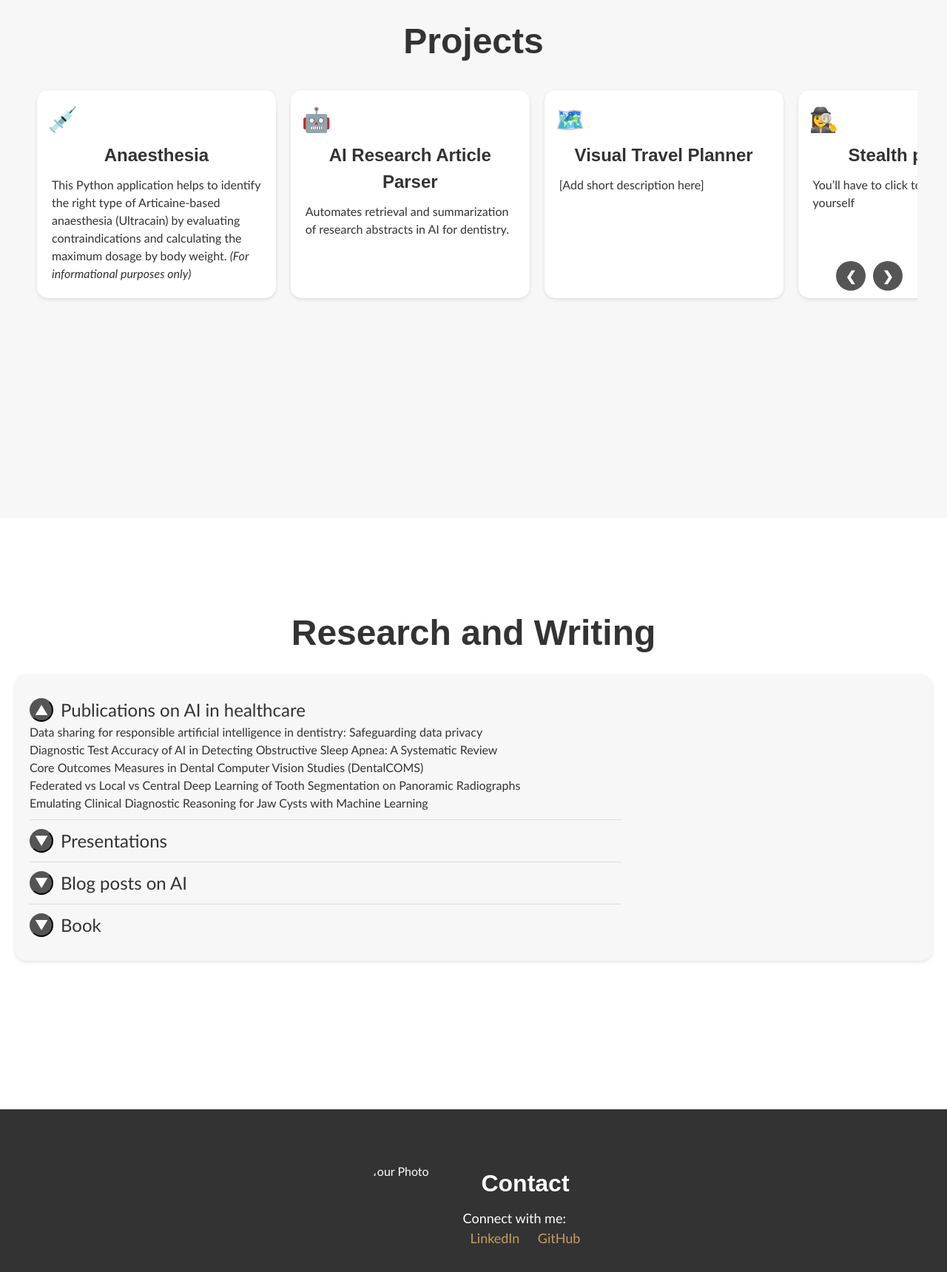
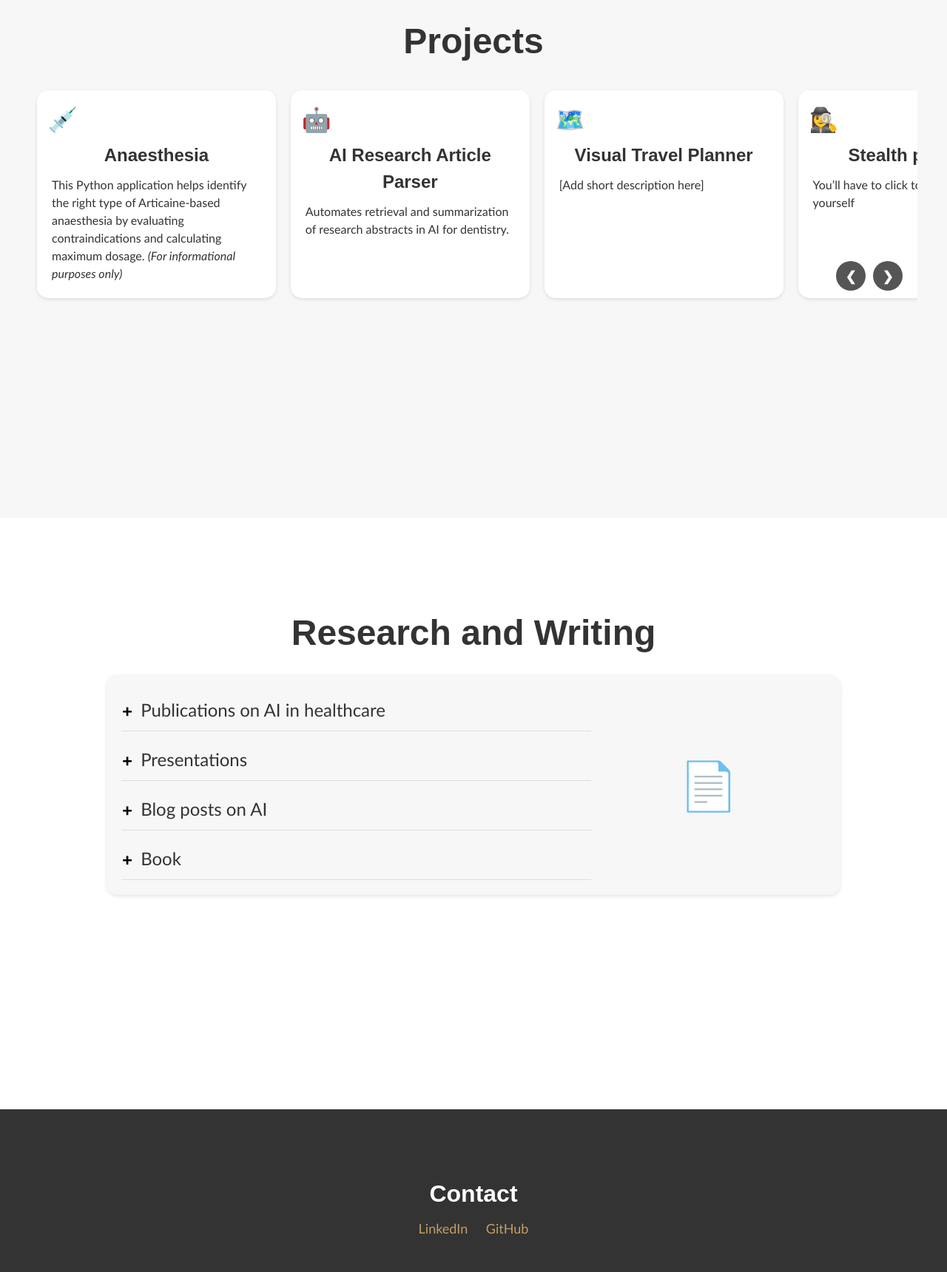
Before and after one commit to grey-neutral/my-portfolio, a plain HTML site: page index.html in a window 1280 px wide. Shown: the part 900-2620 px from the top of the page at 74% size. Drawn offline with Linux system fonts and the light colour scheme; a web font is replaced by a local one.

Commit message:
Update index.html

```diff
--- a/index.html
+++ b/index.html
@@ -3,18 +3,17 @@
   <head>
     <meta charset="UTF-8" />
     <meta name="viewport" content="width=device-width, initial-scale=1.0" />
-    <title>Janet's Portfolio</title>
+    <title>JANET – Portfolio & Research</title>
     <!--
-      IMPORTANT FONT NOTES:
-      • “Bosch Display” is used for all headings.
-      • “SF Pro Text” is used for button text.
-      • “Trebuchet MS” (or a similar minimalist font) is used for subheadings and body text.
-      Ensure that you load or host these fonts as needed.
+      FONT NOTES:
+      • Headings use “Bosch Display”
+      • Button text uses “SF Pro Text”
+      • Subheadings & body text use a minimalist font (Trebuchet MS is used here as a stand‑in)
+      Ensure these fonts are loaded/hosted as needed.
     -->
-    <!-- Example: Load Trebuchet (Google Fonts does not have Bosch Display or SF Pro Text) -->
     <link rel="stylesheet" href="https://fonts.googleapis.com/css2?family=Trebuchet+MS&display=swap" />
     <style>
-      /* =================== Base =================== */
+      /* =============== Base Styles =============== */
       * {
         box-sizing: border-box;
         margin: 0;
@@ -39,26 +38,26 @@
         transition: border-bottom 0.3s;
       }
       a:hover {
-        border-bottom: 1px solid #C49E63; /* deep golden yellow-beige */
+        border-bottom: 1px solid #C49E63; /* deep golden yellow-beige accent */
       }
-      /* =================== Typography =================== */
-      /* Headings: Bosch Display (assumed available) */
+      /* =============== Typography =============== */
+      /* Headings – Bosch Display (assumed available) */
       h1, h2, h3, h4, h5, h6 {
         font-family: 'Bosch Display', sans-serif;
         text-align: center;
         margin-bottom: 20px;
       }
       .section-heading {
-        font-size: 48px; /* same as project titles */
+        font-size: 48px; /* same size as project tile titles */
         font-weight: bold;
         margin: 40px 0 20px;
       }
-      /* Subheadings: 32px, using Trebuchet MS as a stand-in for SF Pro Text */
+      /* Subheadings: 32px */
       .subheading {
         font-size: 32px;
         font-family: 'Trebuchet MS', sans-serif;
       }
-      /* Button Text: SF Pro Text in 18px (semi-bold) */
+      /* Button text: SF Pro Text in 18px (semi-bold) */
       button,
       .btn {
         font-family: 'SF Pro Text', sans-serif;
@@ -66,12 +65,12 @@
         font-weight: 600;
       }
 
-      /* =================== Layout & Sections =================== */
+      /* =============== Layout & Sections =============== */
       header {
         position: fixed;
         top: 0;
         width: 100%;
-        background: rgba(255, 255, 255, 0.8);
+        background: rgba(255, 255, 255, 0.95);
         z-index: 1000;
         box-shadow: 0 2px 4px rgba(0,0,0,0.1);
         padding: 10px 0;
@@ -84,10 +83,10 @@
         justify-content: space-between;
         align-items: center;
       }
-      /* Header left: name in all capitals */
+      /* Header: Name in all capitals on the left */
       .logo {
-        font-size: 20px;
-        font-weight: semi-bold;
+        font-size: 24px;
+        font-weight: bold;
         letter-spacing: 2px;
       }
       .nav-links {
@@ -98,17 +97,17 @@
         margin: 0 15px;
       }
 
-      /* Each section (except contact) fills the full viewport height */
+      /* Each section (except Contact) fills full viewport height */
       .section {
         min-height: 100vh;
         padding: 80px 20px 40px; /* top padding to account for fixed header */
         position: relative;
         opacity: 0;
       }
-      /* Alternate backgrounds: white and light grey */
+      /* Alternate backgrounds */
       .intro, .writing { background-color: #fff; }
       .portfolio { background-color: #f7f7f7; }
-      /* Contact section: one-third of viewport height */
+      /* Contact section: Only about one‑third of viewport height */
       .contact {
         min-height: 33vh;
         background-color: #333;
@@ -120,7 +119,7 @@
         opacity: 0;
       }
 
-      /* =================== Animations =================== */
+      /* =============== Animations =============== */
       @keyframes slideFromTop {
         from { transform: translateY(-50px); opacity: 0; }
         to { transform: translateY(0); opacity: 1; }
@@ -137,14 +136,17 @@
         from { transform: translateX(-50px); opacity: 0; }
         to { transform: translateX(0); opacity: 1; }
       }
-      /* Utility classes for animations */
+      /* Utility animation classes */
       .animate-slide-top { animation: slideFromTop 1.5s forwards; }
       .animate-slide-bottom { animation: slideFromBottom 1.5s forwards; }
       .animate-fade { animation: fadeIn 1.5s forwards; }
       .animate-pan-left { animation: panInLeft 1s forwards; }
 
-      /* =================== Intro Section =================== */
-      .intro .hero-content {
+      /* =============== Intro Section =============== */
+      .intro {
+        display: flex;
+        align-items: center;
+        justify-content: center;
         text-align: center;
       }
       .main-heading {
@@ -154,9 +156,10 @@
       }
       .tagline {
         font-size: 24px;
+        margin-bottom: 40px;
       }
 
-      /* =================== Portfolio Carousel =================== */
+      /* =============== Projects Section (Carousel) =============== */
       .carousel-container {
         position: relative;
         overflow: hidden;
@@ -174,17 +177,11 @@
         box-shadow: 0 2px 5px rgba(0,0,0,0.1);
         margin: 10px;
         padding: 20px;
-        flex: 0 0 calc((100% / 3.5) - 20px); /* 3.5 tiles visible */
+        flex: 0 0 calc((100% / 3.5) - 20px); /* ~3.5 tiles visible */
         cursor: pointer;
         overflow: hidden;
+        transition: transform 0.3s;
         opacity: 0;
-        flex-shrink: 0;
-        transition: transform 0.3s;
-        text-align: left;
-        color: inherit;
-      }
-      .tile.animate-pan-left {
-        /* Each tile will have its own animation delay applied via JS */
       }
       .tile:hover {
         transform: scale(1.05);
@@ -196,14 +193,14 @@
         left: 15px;
       }
       .tile-title {
-        font-size: 24px; /* same as collapsible headers */
-        margin-top: 50px; /* leave space for emoji */
+        font-size: 24px; /* same as writing section headers */
+        margin-top: 50px; /* space for emoji */
         margin-bottom: 10px;
       }
       .tile-description {
         font-size: 16px;
       }
-      /* Carousel Navigation (dark grey round buttons) */
+      /* Carousel Navigation Buttons */
       .carousel-nav {
         position: absolute;
         bottom: 20px;
@@ -225,12 +222,13 @@
         background-color: #777;
       }
 
-      /* =================== Writing Section (Collapsible) =================== */
+      /* =============== Writing Section (Collapsible Tile) =============== */
       .writing-tile {
         background-color: #f7f7f7;
         border-radius: 15px;
         box-shadow: 0 2px 5px rgba(0,0,0,0.1);
         padding: 20px;
+        margin: 0 10%; /* increase white space on left/right */
         display: flex;
         align-items: stretch;
         opacity: 0;
@@ -244,27 +242,22 @@
         cursor: pointer;
         transition: background 0.3s;
       }
-      .collapsible-section:last-child {
-        border-bottom: none;
+      /* Fine line separation that doesn’t span full width */
+      .collapsible-section:not(:last-child) {
+        margin-bottom: 10px;
       }
       .collapsible-header {
         display: flex;
         align-items: center;
         font-size: 24px; /* same as project titles */
       }
-      /* Arrow button styled as a circle with an arrow */
+      /* Arrow button: now plain text plus/minus, no half‑circle styling */
       .arrow-btn {
-        display: inline-flex;
-        align-items: center;
-        justify-content: center;
-        width: 32px;
-        height: 32px;
-        border-radius: 50%;
-        background-color: #555;
-        color: #fff;
+        background: none;
+        border: none;
+        font-size: 24px;
         margin-right: 10px;
-        flex-shrink: 0;
-        transition: transform 0.3s;
+        cursor: pointer;
       }
       .collapsible-content {
         max-height: 0;
@@ -274,33 +267,21 @@
       .collapsible-section.open .collapsible-content {
         max-height: 300px; /* adjust as needed */
       }
+
+      /* Right-side emoji for writing section */
       .writing-emoji {
-
         flex: 1;
-
-        display: flex;
-
-        justify-content: center;
-
-        align-items: center;
-
-        font-size: 64px;
-
-      }
-
-      /* =================== Contact Section =================== */
-      .contact-inner {
         display: flex;
         align-items: center;
         justify-content: center;
-        gap: 20px;
+        font-size: 64px;
         opacity: 0;
       }
-      .contact-img {
-        width: 120px;
-        height: 120px;
-        border-radius: 50%;
-        object-fit: cover;
+
+      /* =============== Contact Section =============== */
+      .contact-inner {
+        text-align: center;
+        opacity: 0;
       }
       .contact-links {
         font-size: 18px;
@@ -310,12 +291,15 @@
         color: #C49E63;
       }
 
-      /* =================== Fade-In on Scroll =================== */
-      .visible { opacity: 1; transition: opacity 1s ease-in; }
+      /* =============== Fade‑in on Scroll =============== */
+      .visible {
+        opacity: 1;
+        transition: opacity 1s ease-in;
+      }
     </style>
   </head>
   <body>
-    <!-- ===== Header / Navigation ===== -->
+    <!-- ========= Header / Navigation ========= -->
     <header class="animate-slide-top">
       <nav>
         <div class="logo">JANET</div>
@@ -328,7 +312,7 @@
       </nav>
     </header>
 
-    <!-- ===== Intro Section ===== -->
+    <!-- ========= Intro Section ========= -->
     <section id="intro" class="section intro">
       <div class="hero-content animate-slide-bottom">
         <h1 class="main-heading">Hi, I'm Janet</h1>
@@ -336,22 +320,21 @@
       </div>
     </section>
 
-    <!-- ===== Projects Section (Carousel) ===== -->
+    <!-- ========= Projects Section (Carousel) ========= -->
     <section id="portfolio" class="section portfolio">
       <h2 class="section-heading visible">Projects</h2>
       <div class="carousel-container">
         <div class="carousel-track">
-          <!-- Project Tile 1: Anaesthesia -->
+          <!-- Tile 1: Anaesthesia -->
           <a href="https://anaesthesia.streamlit.app/" target="_blank" class="tile">
             <span class="tile-emoji">💉</span>
             <h3 class="tile-title">Anaesthesia</h3>
             <p class="tile-description">
-              This Python application helps to identify the right type of Articaine‑based anaesthesia (Ultracain)
-              by evaluating contraindications and calculating the maximum dosage by body weight.
+              This Python application helps identify the right type of Articaine‑based anaesthesia by evaluating contraindications and calculating maximum dosage.
               <em>(For informational purposes only)</em>
             </p>
           </a>
-          <!-- Project Tile 2: AI Research Article Parser -->
+          <!-- Tile 2: AI Research Article Parser -->
           <a href="https://dentalaidigest.streamlit.app/" target="_blank" class="tile">
             <span class="tile-emoji">🤖</span>
             <h3 class="tile-title">AI Research Article Parser</h3>
@@ -359,19 +342,19 @@
               Automates retrieval and summarization of research abstracts in AI for dentistry.
             </p>
           </a>
-          <!-- Project Tile 3: Visual Travel Planner -->
+          <!-- Tile 3: Visual Travel Planner -->
           <a href="https://todoo.streamlit.app/" target="_blank" class="tile">
             <span class="tile-emoji">🗺️</span>
             <h3 class="tile-title">Visual Travel Planner</h3>
             <p class="tile-description">[Add short description here]</p>
           </a>
-          <!-- Project Tile 4: Stealth project 1 -->
+          <!-- Tile 4: Stealth project 1 -->
           <a href="https://todoo.streamlit.app/" target="_blank" class="tile">
             <span class="tile-emoji">🕵️‍♀️</span>
             <h3 class="tile-title">Stealth project 1</h3>
             <p class="tile-description">You’ll have to click to experience this for yourself</p>
           </a>
-          <!-- Project Tile 5: Stealth project 2 -->
+          <!-- Tile 5: Stealth project 2 -->
           <a href="https://todoo.streamlit.app/" target="_blank" class="tile">
             <span class="tile-emoji">🕵️‍♂️</span>
             <h3 class="tile-title">Stealth project 2</h3>
@@ -386,18 +369,18 @@
       </div>
     </section>
 
-    <!-- ===== Writing Section (Collapsible) ===== -->
+    <!-- ========= Writing Section (Collapsible Tile) ========= -->
     <section id="writing" class="section writing">
       <h2 class="section-heading visible">Research and Writing</h2>
       <div class="writing-tile">
         <div class="collapsible-container">
-          <!-- Collapsible Section 1: Publications (OPEN by default) -->
-          <div class="collapsible-section open" data-index="0">
+          <!-- Collapsible Section: Publications on AI in healthcare -->
+          <div class="collapsible-section" data-index="0">
             <div class="collapsible-header">
-              <button class="arrow-btn">▲</button>
+              <button class="arrow-btn">+</button>
               <span class="header-text">Publications on AI in healthcare</span>
             </div>
-            <div class="collapsible-content" style="max-height: 300px;">
+            <div class="collapsible-content">
               <ul>
                 <li><a href="https://www.research.com/in/t" target="_blank">Data sharing for responsible artificial intelligence in dentistry: Safeguarding data privacy</a></li>
                 <li><a href="https://www.research.com/in/t" target="_blank">Diagnostic Test Accuracy of AI in Detecting Obstructive Sleep Apnea: A Systematic Review</a></li>
@@ -407,10 +390,10 @@
               </ul>
             </div>
           </div>
-          <!-- Collapsible Section 2: Presentations -->
+          <!-- Collapsible Section: Presentations -->
           <div class="collapsible-section" data-index="1">
             <div class="collapsible-header">
-              <button class="arrow-btn">▼</button>
+              <button class="arrow-btn">+</button>
               <span class="header-text">Presentations</span>
             </div>
             <div class="collapsible-content">
@@ -421,10 +404,10 @@
               </ul>
             </div>
           </div>
-          <!-- Collapsible Section 3: Blog Posts -->
+          <!-- Collapsible Section: Blog posts on AI -->
           <div class="collapsible-section" data-index="2">
             <div class="collapsible-header">
-              <button class="arrow-btn">▼</button>
+              <button class="arrow-btn">+</button>
               <span class="header-text">Blog posts on AI</span>
             </div>
             <div class="collapsible-content">
@@ -434,10 +417,10 @@
               </ul>
             </div>
           </div>
-          <!-- Collapsible Section 4: Book -->
+          <!-- Collapsible Section: Book -->
           <div class="collapsible-section" data-index="3">
             <div class="collapsible-header">
-              <button class="arrow-btn">▼</button>
+              <button class="arrow-btn">+</button>
               <span class="header-text">Book</span>
             </div>
             <div class="collapsible-content">
@@ -447,59 +430,54 @@
             </div>
           </div>
         </div>
-        <!-- Right-side Emoji Display -->
-        <div class="writing-emoji" style="flex:1; display:flex; align-items:center; justify-content:center; font-size:64px; opacity:0;">
+        <!-- Right-side Emoji Display (shows corresponding emoji) -->
+        <div class="writing-emoji">
           <span id="writing-emoji-display">📄</span>
         </div>
       </div>
     </section>
 
-    <!-- ===== Contact Section ===== -->
+    <!-- ========= Contact Section ========= -->
     <footer id="contact" class="section contact">
       <div class="contact-inner">
-        <img src="your-photo.jpg" alt="Your Photo" class="contact-img" />
+        <h2 style="font-size:32px; margin-bottom:10px;">Contact</h2>
         <div class="contact-links">
-          <h2 style="font-size:32px; margin-bottom:10px;">Contact</h2>
-          <p>Connect with me:</p>
           <a href="https://www.linkedin.com/in/dr-janet-brinz/" target="_blank">LinkedIn</a>
           <a href="https://github.com/grey-neutral" target="_blank">GitHub</a>
         </div>
       </div>
     </footer>
 
-    <!-- =================== JavaScript =================== -->
+    <!-- =============== JavaScript =============== -->
     <script>
-      /* ---------- Section Fade-In on Scroll ---------- */
-      const sections = document.querySelectorAll('.section, .writing-tile, .contact-inner, .tile');
+      /* --------- Section Fade‑in on Scroll --------- */
+      const sections = document.querySelectorAll('.section, .writing-tile, .contact-inner, .tile, .writing-emoji');
       const observer = new IntersectionObserver((entries) => {
         entries.forEach(entry => {
           if (entry.isIntersecting) {
             entry.target.classList.add('visible');
-            // Remove observer if desired to animate only once:
             observer.unobserve(entry.target);
           }
         });
       }, { threshold: 0.2 });
       sections.forEach(sec => observer.observe(sec));
 
-      /* ---------- Carousel Functionality ---------- */
+      /* --------- Carousel Functionality --------- */
       const track = document.querySelector('.carousel-track');
       const tiles = document.querySelectorAll('.tile');
       const prevBtn = document.querySelector('.carousel-btn.prev');
       const nextBtn = document.querySelector('.carousel-btn.next');
       let currentIndex = 0;
       const totalTiles = tiles.length;
-      // Calculate tile width (assume all are equal)
       function updateTileWidth() {
-        return tiles[0].getBoundingClientRect().width + 20; // including margin
+        return tiles[0].getBoundingClientRect().width + 20;
       }
       function moveCarousel() {
         const tileWidth = updateTileWidth();
         track.style.transform = `translateX(-${currentIndex * tileWidth}px)`;
       }
       nextBtn.addEventListener('click', () => {
-        // Allow sliding until the last tile is in view (if possible)
-        const maxIndex = totalTiles - 3; // 3 full tiles visible (approx.)
+        const maxIndex = totalTiles - 3; // Approximate: 3 tiles fully visible
         if (currentIndex < maxIndex) {
           currentIndex++;
           moveCarousel();
@@ -512,37 +490,38 @@
         }
       });
 
-      /* ---------- Sequential Animation for Project Tiles ---------- */
+      /* --------- Sequential Animation for Project Tiles --------- */
       tiles.forEach((tile, index) => {
         tile.style.animation = `panInLeft 0.8s forwards`;
         tile.style.animationDelay = `${index * 0.2}s`;
       });
 
-      /* ---------- Collapsible Sections (Mutually Exclusive) ---------- */
+      /* --------- Collapsible Sections in Writing Tile --------- */
       const collapsibleSections = document.querySelectorAll('.collapsible-section');
-      // Ensure first section (Publications) is open by default.
-      let openSection = document.querySelector('.collapsible-section.open');
-      if (!openSection) {
-        collapsibleSections[0].classList.add('open');
-        openSection = collapsibleSections[0];
-        openSection.querySelector('.arrow-btn').textContent = '▲';
-      }
+      // Start with all sections closed (none open by default)
+      collapsibleSections.forEach(section => {
+        section.classList.remove('open');
+        section.querySelector('.arrow-btn').textContent = '+';
+      });
+      let openSection = null; // No section open initially
       collapsibleSections.forEach(section => {
         section.querySelector('.collapsible-header').addEventListener('click', () => {
-          if (section !== openSection) {
-            // Close the currently open section
-            openSection.classList.remove('open');
-            openSection.querySelector('.arrow-btn').textContent = '▼';
-            // Open the clicked section
+          // If this section is not open, open it and close others.
+          if (!section.classList.contains('open')) {
+            // Close any currently open section.
+            if (openSection) {
+              openSection.classList.remove('open');
+              openSection.querySelector('.arrow-btn').textContent = '+';
+            }
             section.classList.add('open');
-            section.querySelector('.arrow-btn').textContent = '▲';
+            section.querySelector('.arrow-btn').textContent = '−';
             openSection = section;
           }
-          // If the open section is clicked, do nothing to ensure one remains open.
+          // If section is already open, do nothing (to ensure at least one is open once one is selected).
         });
       });
 
-      /* ---------- Change Writing Emoji Based on Section Clicked ---------- */
+      /* --------- Update Writing Emoji Based on Section Clicked --------- */
       const writingEmojiDisplay = document.getElementById('writing-emoji-display');
       const emojiMap = {
         0: '📄',
@@ -556,19 +535,16 @@
         });
       });
 
-      /* ---------- Sequential Animation for Collapsible Headers ---------- */
+      /* --------- Sequential Animation for Collapsible Headers --------- */
       const headers = document.querySelectorAll('.collapsible-header');
       headers.forEach((header, idx) => {
         header.style.animation = `panInLeft 0.8s forwards`;
         header.style.animationDelay = `${idx * 0.2}s`;
       });
 
-      /* ---------- Additional Panning Effects for Contact Section ---------- */
+      /* --------- Contact Section Panning Effect --------- */
       const contactInner = document.querySelector('.contact-inner');
       contactInner.style.animation = 'slideFromBottom 1s forwards';
-
-      /* ---------- Optional: Re-trigger animations on scroll (if desired) ---------- */
-      // (You can add additional IntersectionObserver code here if you want repeated animations.)
     </script>
   </body>
 </html>
```
